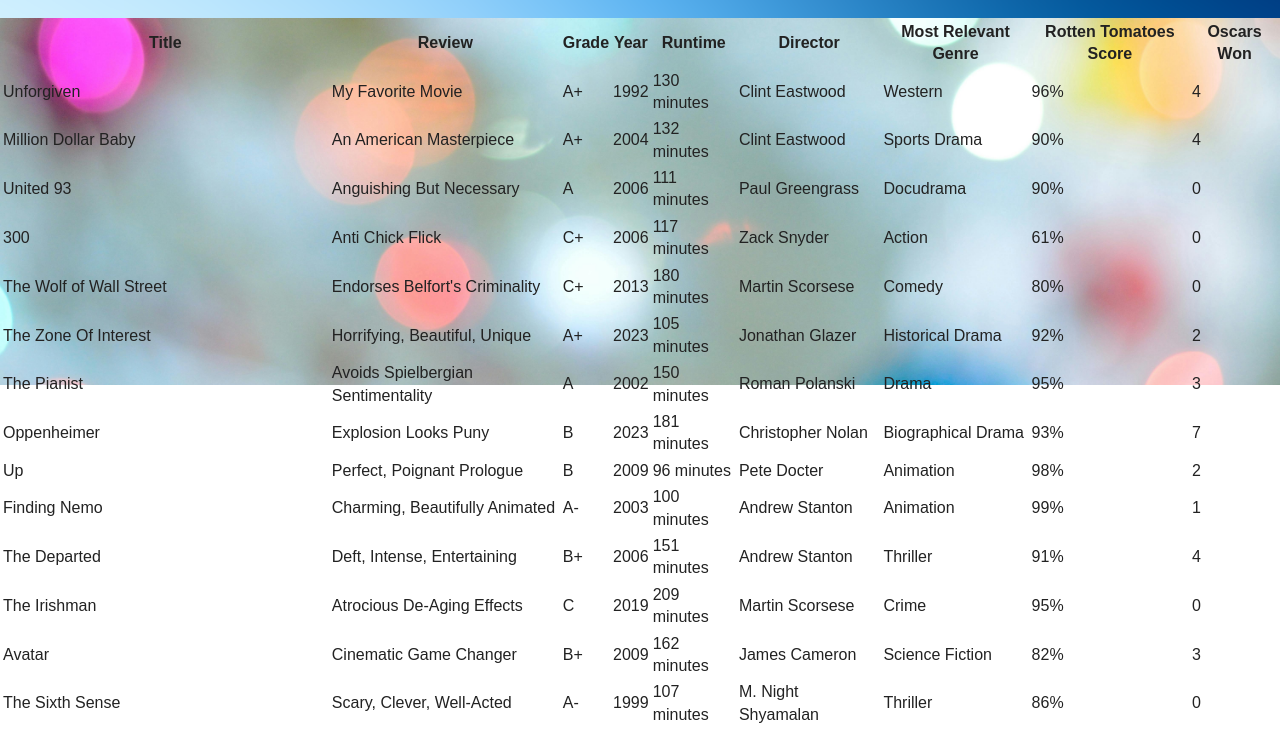
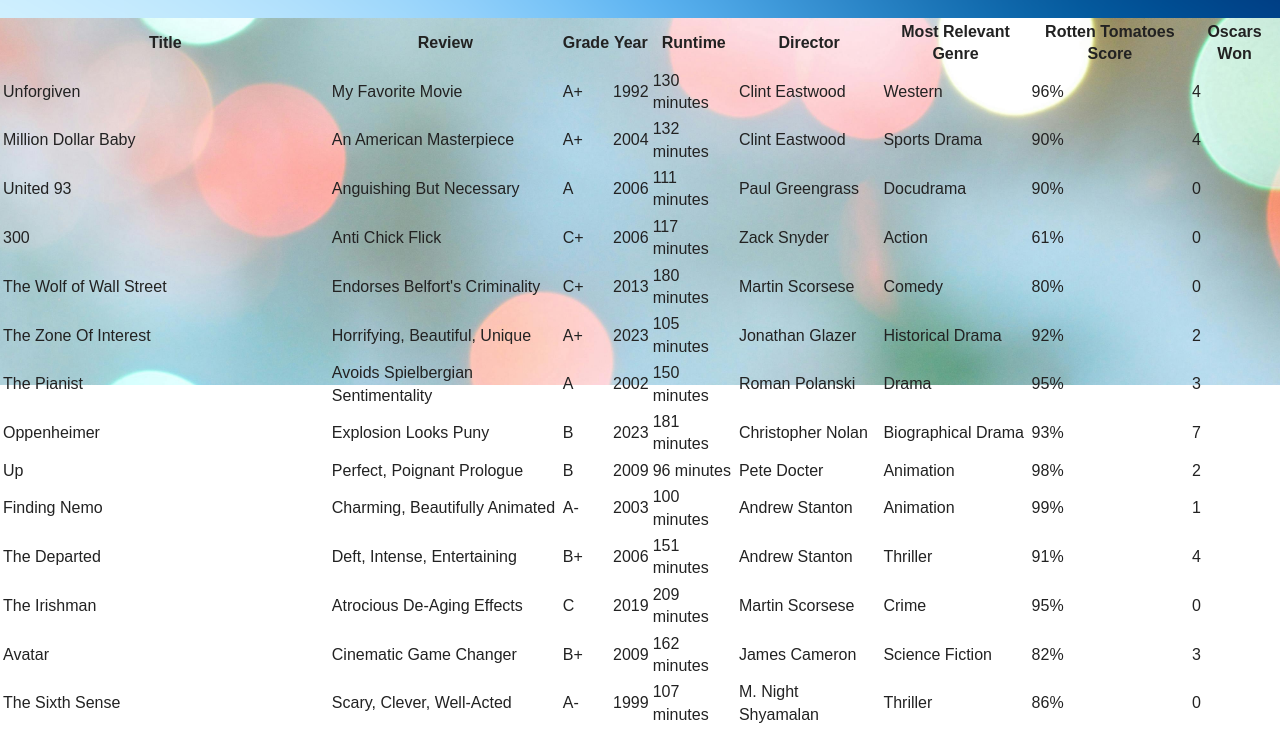
Before and after one commit to Paul-Franklin-student-programs/Three-Word-Movie-Reviews, a website built with webpack: page index.html in a window 1280 px wide. Shown: the part 415-1148 px from the top of the page. Built offline with nearby package versions, Linux system fonts and the light colour scheme.

Commit message:
made some progress with navbar, background photo

```diff
--- a/css/style.css
+++ b/css/style.css
@@ -282,10 +282,11 @@
   width: 100%; /* Full width of the viewport */
   height: 100vh; /* Full height of the viewport */
   background-image: url('three-word-movie-reviews-background-pic.jpg'); /* Background image */
-  background-size: cover; /* Cover the entire container */
+  background-size: 150% auto;
   background-position: center; /* Center the image */
   background-repeat: no-repeat; /* Prevent repeating the background */
   z-index: -1; /* Push it behind other elements */
+  transform: rotate(180deg); /* Rotate the entire container */
 }
 
 /* Main Images Container */
```
